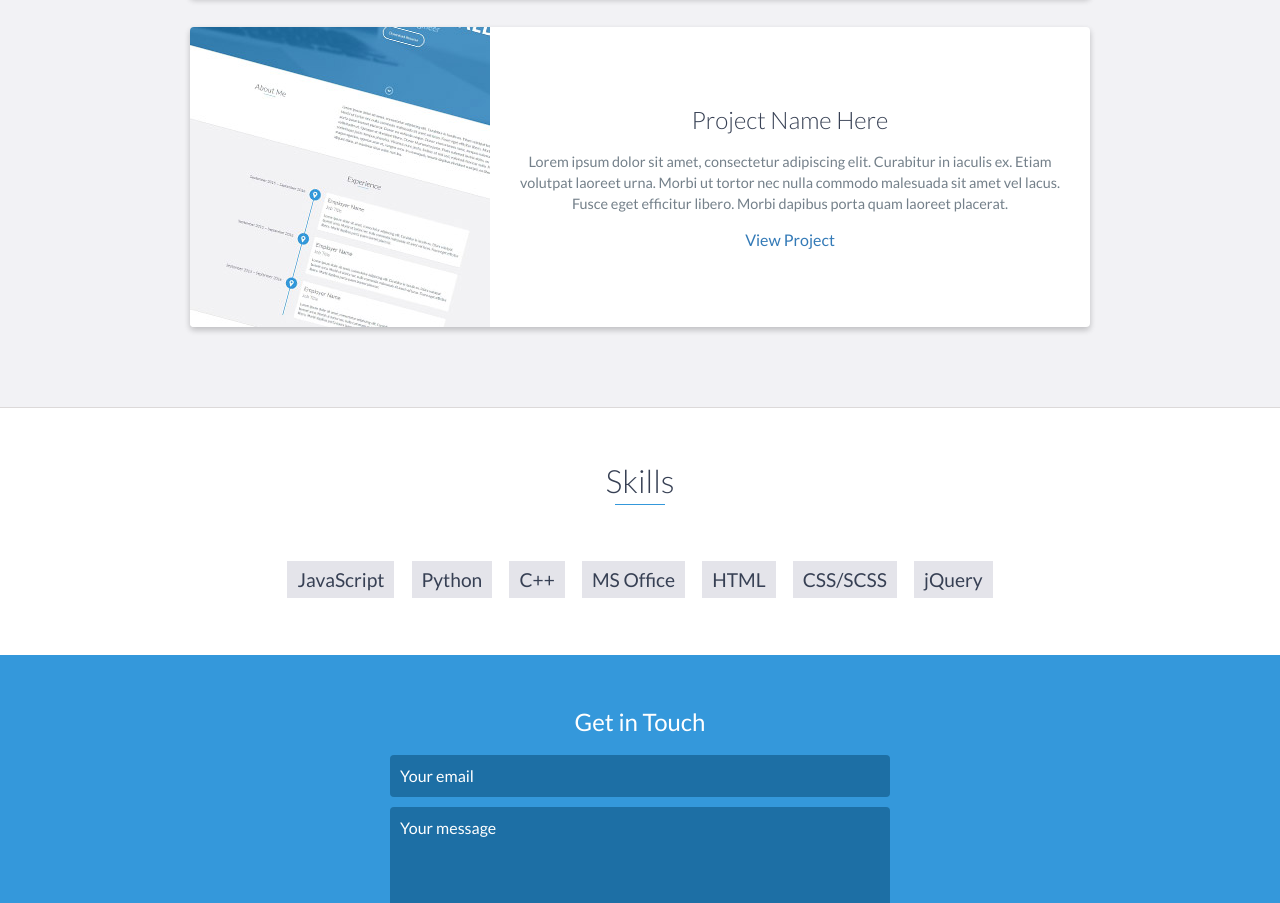
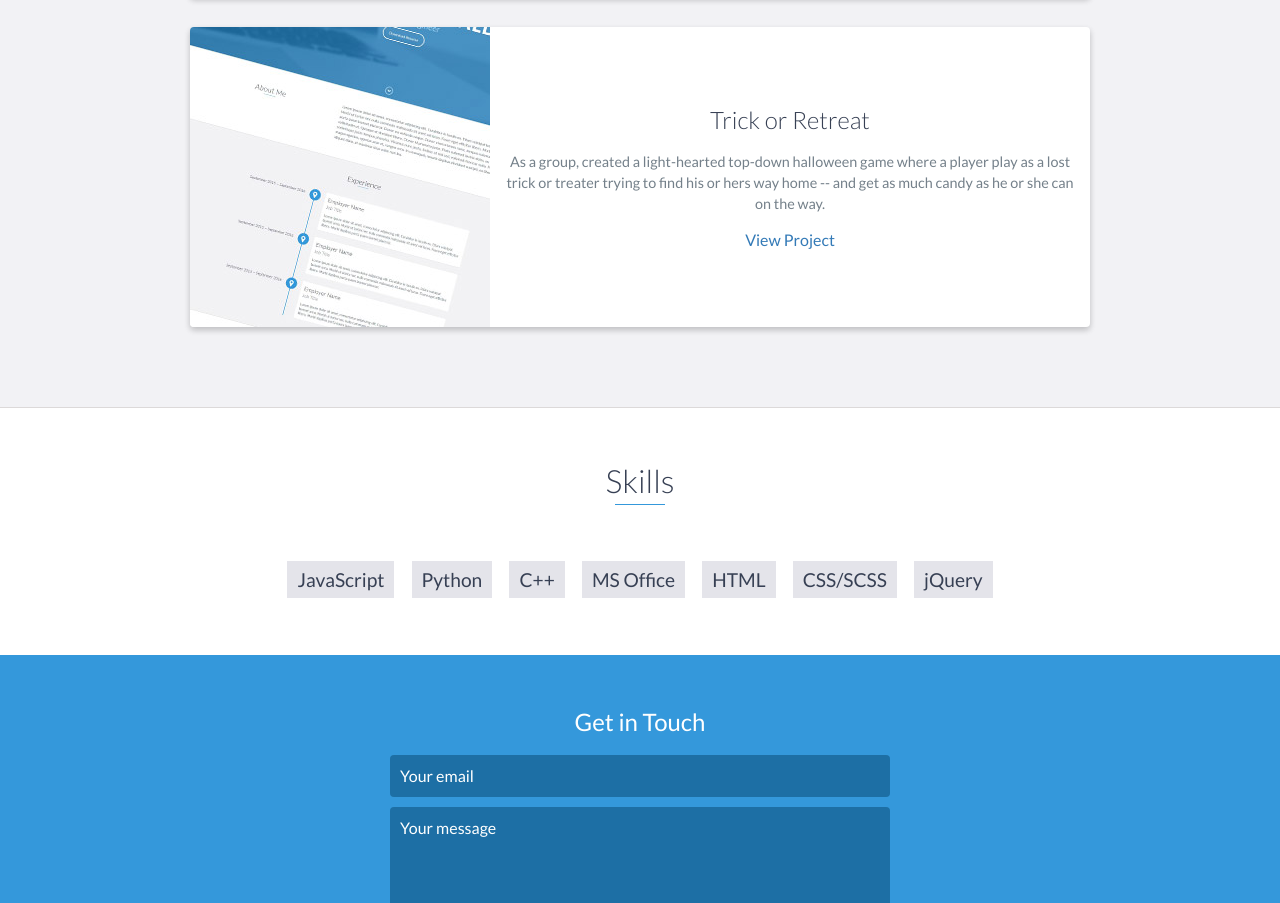
Before and after one commit to jwchoi3120/jwchoi3120.github.io, a website: page index.html in a window 1280 px wide. Shown: the part 2806-3709 px from the top of the page. Drawn offline with nearby package versions, Linux system fonts and the light colour scheme.

Commit message:
Update index.html

```diff
--- a/index.html
+++ b/index.html
@@ -156,11 +156,11 @@
                     </div>
                     <!-- End .project-image -->
                     <div class="project-info">
-                        <h3>Project Name Here</h3>
+                        <h3>Trick or Retreat</h3>
                         <p>
-                            Lorem ipsum dolor sit amet, consectetur adipiscing elit. Curabitur in iaculis ex. Etiam volutpat laoreet urna. Morbi ut tortor nec nulla commodo malesuada sit amet vel lacus. Fusce eget efficitur libero. Morbi dapibus porta quam laoreet placerat.
+                            As a group, created a light-hearted top-down halloween game where a player play as a lost trick or treater trying to find his or hers way home -- and get as much candy as he or she can on the way.
                         </p>
-                        <a href="#">View Project</a>
+                        <a href="https://gamejolt.com/games/trickorretreat/447112">View Project</a>
                     </div>
                     <!-- End .project-info -->
                 </div>
```
